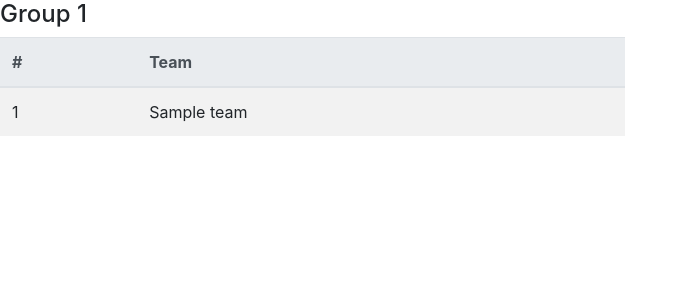
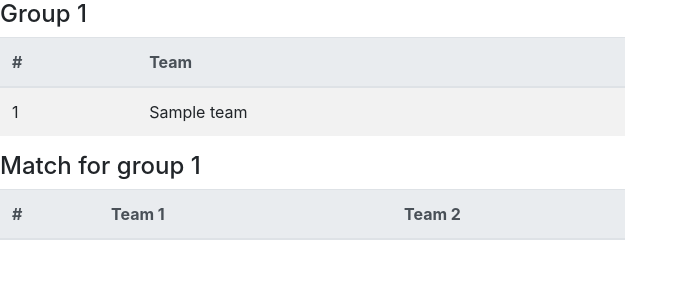
Before and after one commit to dariabak/TournamentTool, a CodeIgniter app: the page made by application/views/schedule.php in a window 1280 px wide. Shown: the part 66-366 px from the top of the page, without its empty margins (0-688 px from the left). Run offline with CodeIgniter, Linux system fonts and the light colour scheme; the template is opened without the code that fills it: most values are stand-ins (such as "Sample title", 1, 10 or a date in 2020); data that the repository does not hold is empty.

Commit message:
Added functionality to display group matches

```diff
--- a/application/views/schedule.php
+++ b/application/views/schedule.php
@@ -27,13 +27,14 @@ defined('BASEPATH') OR exit('No direct script access allowed');
 	if($schedule['type'] == 'tournamentSingleElimination'){
 		echo'<h3>List of matches</h3><div id="schedule"><table class="table"><thead class="thead-light"><tr><th scope="col">#</th><th scope="col">Team 1</th><th scope="col"></th><th scope="col">Team 2</th></tr></thead><tbody>';
 		foreach($schedule['matches'] as $match){
-			echo '<tr class="result"><td>' . $match->get_matchId(). '</td><td>' . $match->get_team1() . '</td><td>vs</td><td>' . $match->get_team2(). '<//td></tr>';
+			echo '<tr class="result"><td>' . $match->get_matchId(). '</td><td>' . $match->get_team1() . '</td><td>vs</td><td>' . $match->get_team2(). '</td></tr>';
 
 		}
 		echo '</tbody></table></div>';
 	} else {
 		echo'<div class="row">';
 		foreach($schedule['groups'] as $group){
+
 			echo'<div class="col-md-6"><h4>Group '.$group->get_groupId().'</h4>';
 			echo '<table class="table table-striped"><thead class="thead-light"><tr><th scope="col">#</th><th scope="col">Team</th></tr></thead><tbody>';
 			$i = 1;
@@ -45,6 +46,18 @@ defined('BASEPATH') OR exit('No direct script access allowed');
 			echo '</tbody></table></div>';
 		}
 		echo'</div>';
+		echo'<div class="row">';
+		foreach($schedule['groups'] as $group){
+			echo '<div class="col-md-6"><h4>Match for group '.$group->get_groupId().'</h4>';
+			echo '<table class="table table-striped"><thead class="thead-light"><tr><th scope="col">#</th><th scope="col">Team 1</th><th scope="col"></th><th scope="col">Team 2</th></tr></thead><tbody>';
+			$i = 1;
+			foreach($schedule['group'.$group->get_groupId().'Matches'] as $match){
+				echo '<tr class="result"><td>' . $i . '</td><td>' . $match->get_team1() . '</td><td>vs</td><td>' . $match->get_team2() . '</td></tr>';
+				$i += 1;
+			}
+			echo '</tbody></table></div>';
+		}
+		echo '</div>';
 	}
 	?>
 
```
Also changed, not shown: application/models/Schedule_Model.php (+14 -3 lines).
